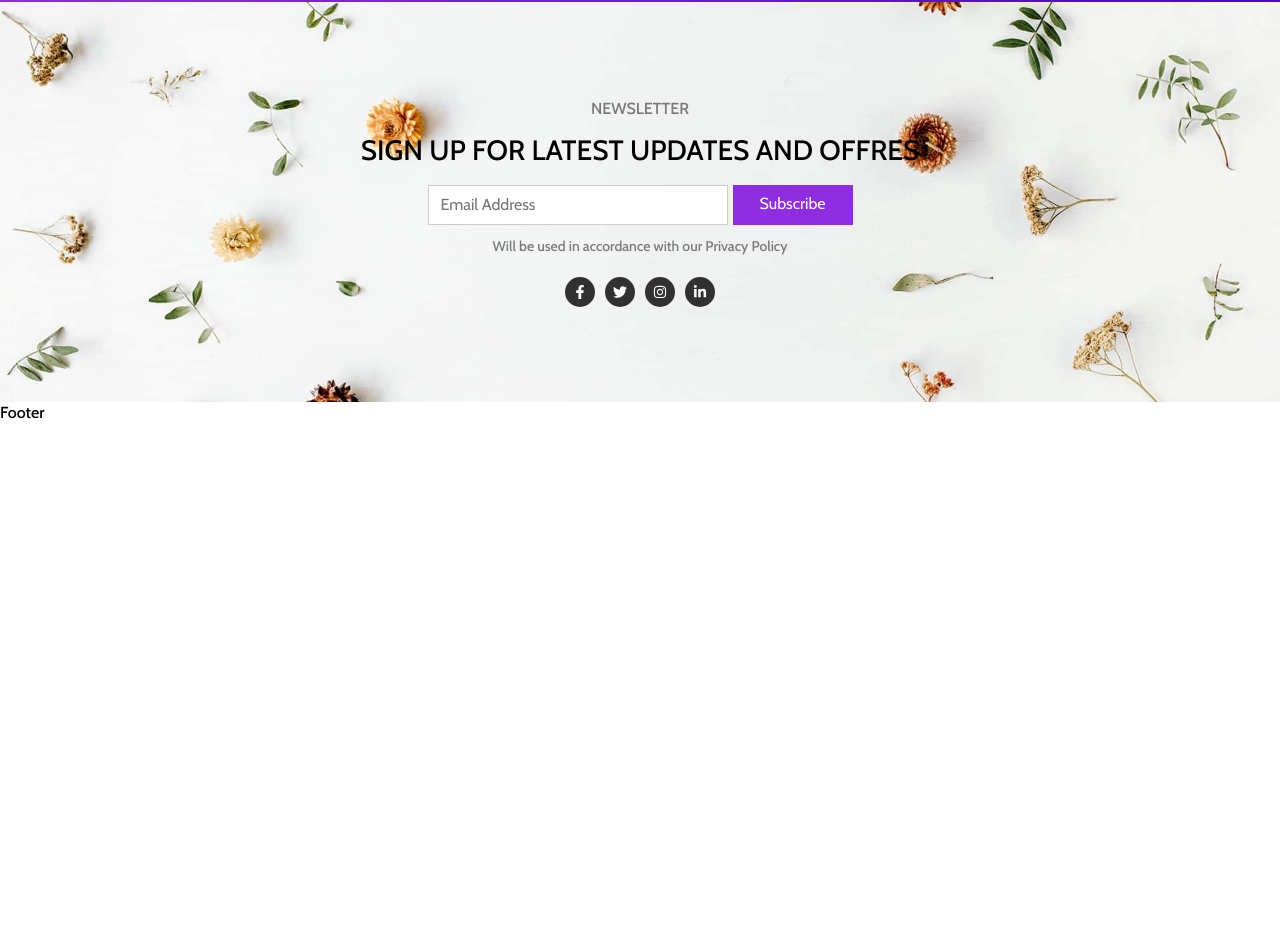
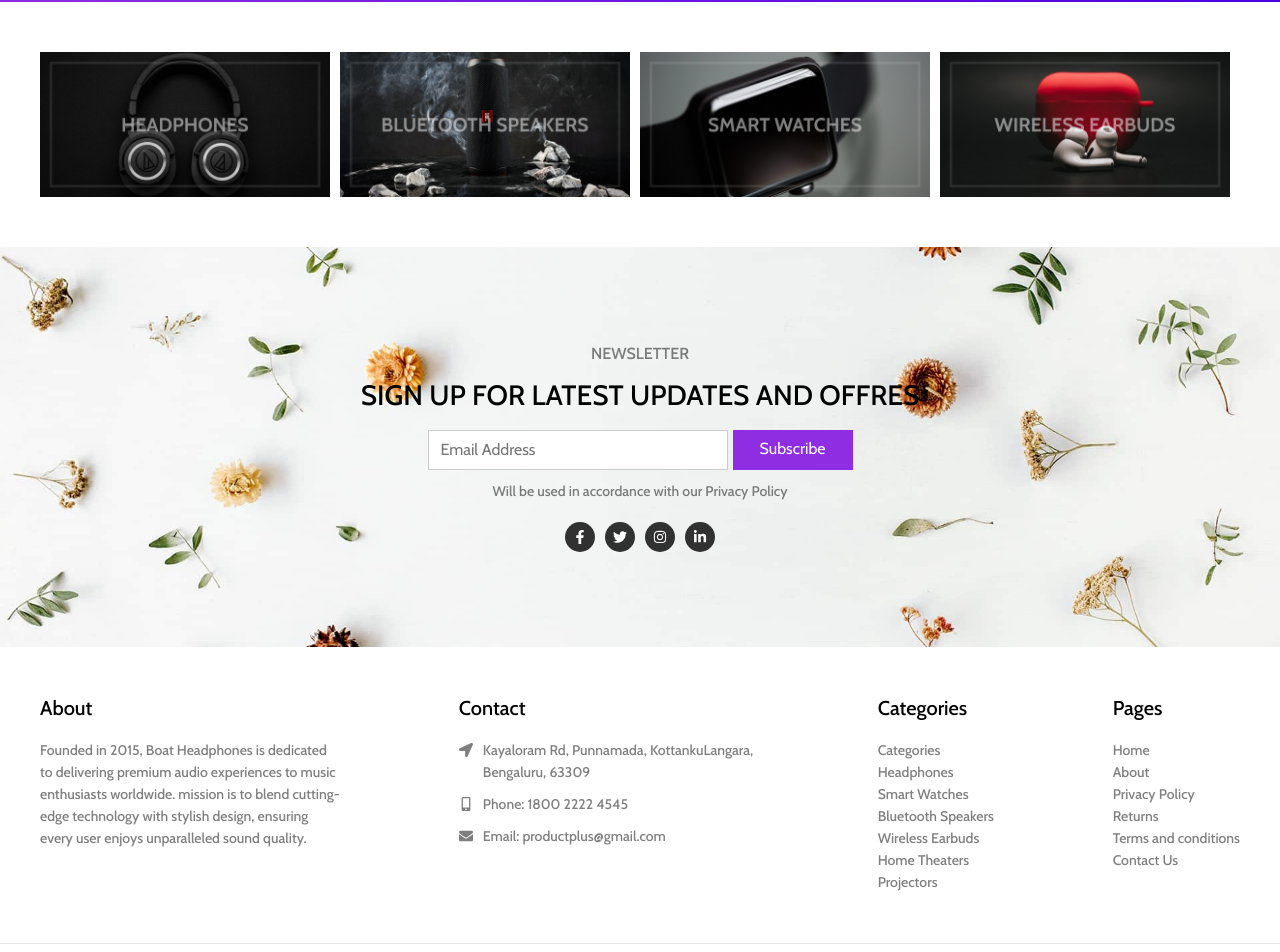
Before and after one commit to shrutiso05/Product_plus, a React (Create React App) app: page / in a window 1280 px wide. Shown: the part 799-1751 px from the top of the page. Before the commit the page ends 1223 px from the top, so only its background shows below. Built offline with nearby package versions, Linux system fonts and the light colour scheme.

Commit message:
set_up footer

```diff
--- a/src/components/Footer/Footer.jsx
+++ b/src/components/Footer/Footer.jsx
@@ -1,6 +1,62 @@
+import React from "react";
 import "./Footer.scss";
+import { FaLocationArrow, FaMobileAlt, FaEnvelope } from "react-icons/fa";
+import Payment from "../../assets/payments.png";
 const Footer = () => {
-    return <div>Footer</div>;
+    return <footer className="footer">
+        <div className="footer-content">
+            <div className="col">
+                <div className="title">About</div>
+            <div className="text">
+                Founded in 2015, Boat Headphones is dedicated to delivering premium
+                audio experiences to music enthusiasts worldwide.
+                mission is to blend cutting-edge technology with stylish design, ensuring every user enjoys unparalleled sound quality.</div>
+            </div>
+            <div className="col">
+                <div className="title">Contact</div>
+                    <div className="c-item">
+                        <FaLocationArrow /><div className="text">
+                            Kayaloram Rd, Punnamada,
+                            KottankuLangara, Bengaluru, 63309
+                        </div>
+                    </div>
+                    <div className="c-item"><FaMobileAlt /><div className="text">
+                        Phone: 1800 2222 4545
+                        </div>
+                    </div>
+            <div className="c-item"><FaEnvelope /><div className="text">
+                Email: productplus@gmail.com
+                </div>
+            </div>
+        </div>
+
+            <div className="col"><div className="title">Categories</div>
+            <div className="text">Categories</div>
+            <div className="text">Headphones</div>
+            <div className="text">Smart Watches</div>
+            <div className="text">Bluetooth Speakers</div>
+            <div className="text">Wireless Earbuds</div>
+            <div className="text">Home Theaters</div>
+            <div className="text">Projectors</div>
+            </div>
+            <div className="col"><div className="title">Pages</div>
+            <div className="text">Home</div>
+            <div className="text">About</div>
+            <div className="text">Privacy Policy</div>
+            <div className="text">Returns</div>
+            <div className="text">Terms and conditions</div>
+            <div className="text">Contact Us</div>
+            </div>
+        </div>
+        <div className="bottom-bar">
+            <div className="bottom-bar-content">
+                <div className="text">
+                    PRODUCTSPLUS.2024 CREATED BY JS DEV. E-COMMERCE SOLUTIONS.
+                </div>
+                <img src={Payment} alt=""/>
+            </div>
+        </div>
+    </footer>;
 };
 
 export default Footer;
--- a/src/components/Footer/Footer.scss
+++ b/src/components/Footer/Footer.scss
@@ -1 +1,71 @@
 @import "../../css-config/mixins.scss";
+
+.footer {
+    width: 100%;
+    .footer-content{
+        padding: 50px 20px;
+        max-width: 1200px;
+        margin: 0 auto;
+        display: flex;
+        flex-flow: wrap;
+        gap: 20px;
+        @include md {
+            justify-content: space-between;
+            padding: 50px 0;
+        }
+        .col{
+            max-width: 300px;
+            .title{
+                margin-bottom: 20px;
+                font-size: 20px;
+            }
+            .text{
+                color: rgba(0, 0, 0, 0.5);
+                font-size: 14px;
+            }
+            .c-item {
+                display: flex;
+                margin-bottom: 10px;
+                svg{
+                    flex-shrink: 0;
+                    font-size: 14px;
+                    margin-right: 10px;
+                    margin-top: 4px;
+                    color: rgba(0, 0, 0, 0.5);
+
+                }
+            }
+            span{
+                &.text{
+                    display: block;
+                    margin-bottom: 10px;
+                    cursor: pointer;
+                }
+            }
+        }
+    }
+    .bottom-bar {
+        border-top: 1px solid rgba(0, 0, 0, 0.1);
+        .bottom-bar-content {
+            padding: 20px;
+            display: flex;
+            align-items: center;
+            flex-direction: column;
+            text-align: center;
+            gap: 10px;
+            @include md {
+                padding: 0;
+                height: 60px;
+                max-width: 1200px;
+                margin: 0 auto;
+                flex-direction: row;
+                justify-content: space-between;
+                text-align: left;
+            }
+            .text {
+                font-size: 12px;
+                color: rgba(0,0,0,0.5);
+            }
+        }
+    }
+}
--- a/src/components/Home/Category/Category.jsx
+++ b/src/components/Home/Category/Category.jsx
@@ -1,6 +1,26 @@
+import cat1 from "../../../assets/category/cat-1.jpg";
+import cat2 from "../../../assets/category/cat-2.jpg";
+import cat3 from "../../../assets/category/cat-3.jpg";
+import cat4 from "../../../assets/category/cat-4.jpg";
+
 import "./Category.scss";
 const Category = () => {
-    return <div>Category</div>;
+    return <div className="shop-by-category">
+        <div className="categories">
+            <div className="category">
+                <img src={cat1} alt=""  />
+            </div>
+            <div className="category">
+                <img src={cat2} alt="" />
+            </div>
+            <div className="category">
+                <img src={cat3} alt="" />
+            </div>
+            <div className="category">
+                <img src={cat4} alt="" />
+            </div>
+        </div>
+    </div>;
 };
 
 export default Category;
--- a/src/components/Home/Category/Category.scss
+++ b/src/components/Home/Category/Category.scss
@@ -1 +1,33 @@
 @import "../../../css-config/mixins.scss";
+
+.shop-by-category {
+    margin: 25px 0 ;
+    @include md {
+        margin: 50px 0;
+    }
+    .categories {
+        display: flex;
+        flex-flow: wrap;
+        gap: 10px;
+        .category{
+            background-color: black;
+            width: calc(50% - 5px);
+            cursor: pointer;
+            overflow: hidden;
+            @include md {
+                width: calc(25% - 10px);
+            }
+            img{
+                width: 100%;
+                display: block;
+                transition: all ease 0.3s;
+            }
+            &:hover {
+                img{
+                    transform: scale(1.2);
+                }
+            }
+        }
+    }
+
+}
--- a/src/components/Home/Home.jsx
+++ b/src/components/Home/Home.jsx
@@ -1,9 +1,19 @@
 import "./Home.scss";
+
 import Banner from "./Banner/Banner";
+import Category from "./Category/Category";
+
 const Home = () => {
-    return <div className="home">
-        <Banner />
-    </div>;
+    return (
+        <div>
+            <Banner />
+            <div className="main-content">
+                <div className="layout">
+                    <Category />
+                </div>
+            </div>
+        </div>
+    );
 };
 
 export default Home;
--- a/src/components/Home/Home.scss
+++ b/src/components/Home/Home.scss
@@ -1 +1,9 @@
 @import "../../css-config/mixins.scss";
+
+.main-content {
+    max-width: calc(100% - 20px);
+    margin: 0 auto;
+    @include md {
+        max-width: 1200px;
+    }
+}
```
